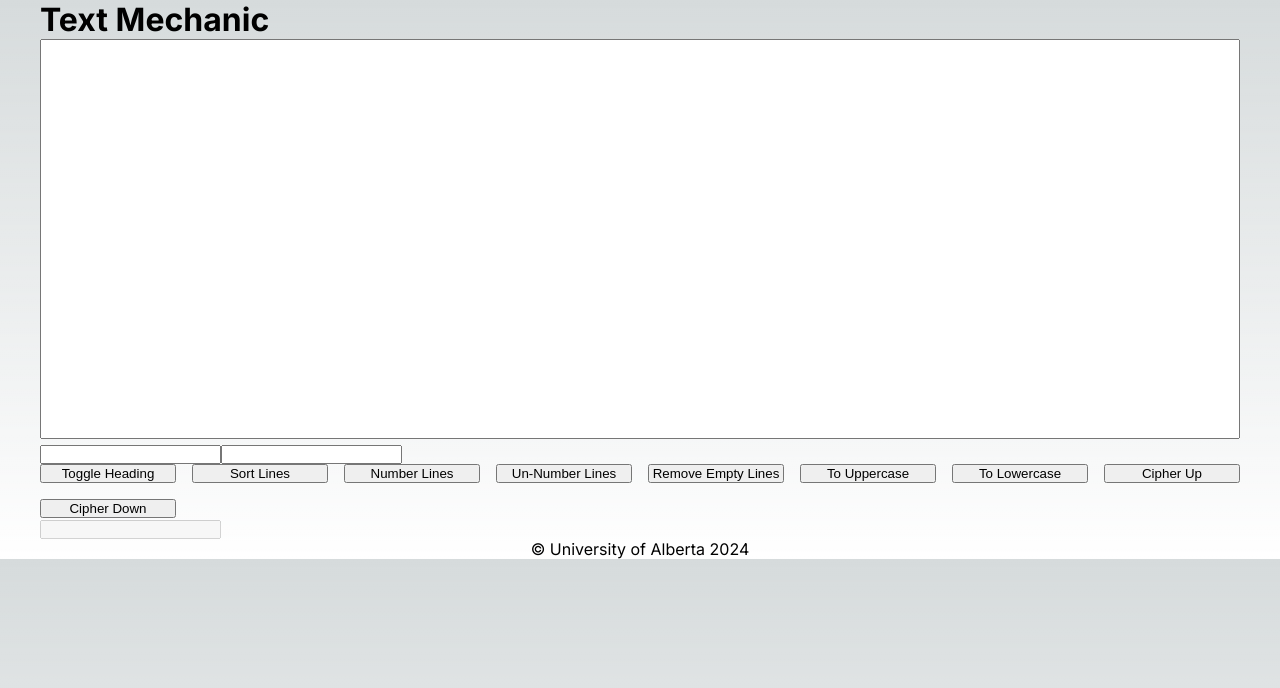
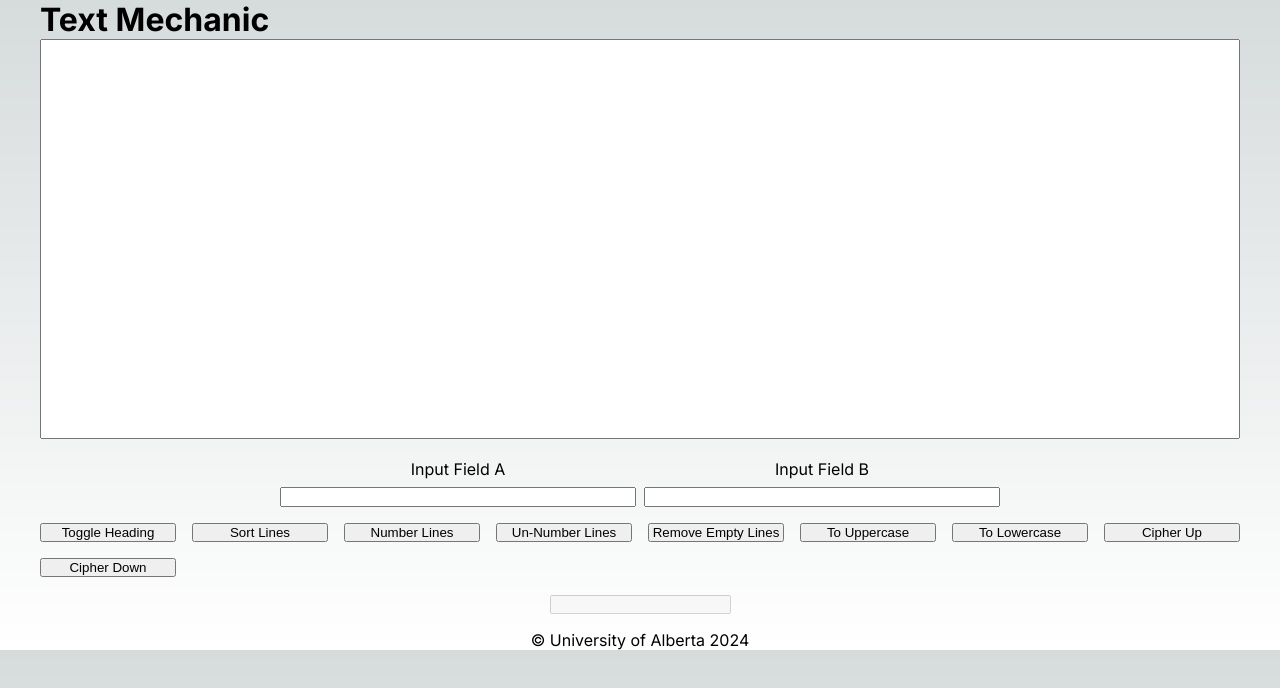
Before and after one commit to JamesonRGrieve-Instruction/EXSM-3939-LEC-2024-WI2-Demo, a Next.js app: page / in a window 1280 px wide. Shown: the top 688 px of the page. Built offline with nearby package versions, Linux system fonts and the light colour scheme.

Commit message:
Improve CSS;

```diff
--- a/src/app/TextMechanic.jsx
+++ b/src/app/TextMechanic.jsx
@@ -44,18 +44,27 @@ export default function TextMechanic() {
   // I kept it in with an empty array as a demo of syntax.
   const objectMap = useCallback((object, fn) => Object.keys(object).map(key => fn(key, object[key])), [])
 
-  return <div className={styles.field}>
+  return <div className={styles.text_mechanic}>
     {showHeading ? <h1>Text Mechanic</h1> : null}
     <textarea onChange={(e) => {
       console.log("New Value: ", e.target.value);
       setInputValue(e.target.value);
     }} value={inputValue}></textarea>
-    <input id="field-a" value={fieldAValue} onChange={(event) => setFieldAValue(event.target.value)}></input>
-    <input id="field-b" value={fieldBValue} onChange={(event) => setFieldBValue(event.target.value)}></input>
+    <div>
+      <label htmlFor="field-a">Input Field A</label>
+      <label htmlFor="field-b">Input Field B</label>
+      <input id="field-a" value={fieldAValue} onChange={(event) => setFieldAValue(event.target.value)}></input>
+
+      <input id="field-b" value={fieldBValue} onChange={(event) => setFieldBValue(event.target.value)}></input>
+    </div>
+
     <div className={styles.control}>
       {objectMap(controls, (label, controlFunction) => <button key={label} onClick={(e) => { e.preventDefault(); controlFunction(); setCharInputValue(old => old + e.target.innerText[0]) }}>{label}</button>)}
     </div>
 
-    <input type="text" value={charInputValue} disabled />
+    <div>
+      <input type="text" value={charInputValue} disabled />
+    </div>
+
   </div>;
 }
--- a/src/app/page.module.css
+++ b/src/app/page.module.css
@@ -2,10 +2,25 @@
   margin: 0 auto;
   max-width: 1200px;
 }
-.field > textarea {
+.text_mechanic > textarea {
   resize: none;
   width: 100%;
   height: 400px;
+}
+.text_mechanic > div:first-of-type {
+  display: grid;
+  gap: 0.5rem;
+  grid-template-columns: repeat(2, 1fr);
+  grid-template-rows: repeat(2, 1fr);
+  width: 60%;
+  margin: 1rem auto;
+}
+.text_mechanic > div:first-of-type > label {
+  text-align: center;
+}
+.text_mechanic > div:last-of-type {
+  margin: 1rem 0;
+  text-align: center;
 }
 .control {
   display: grid;
```
